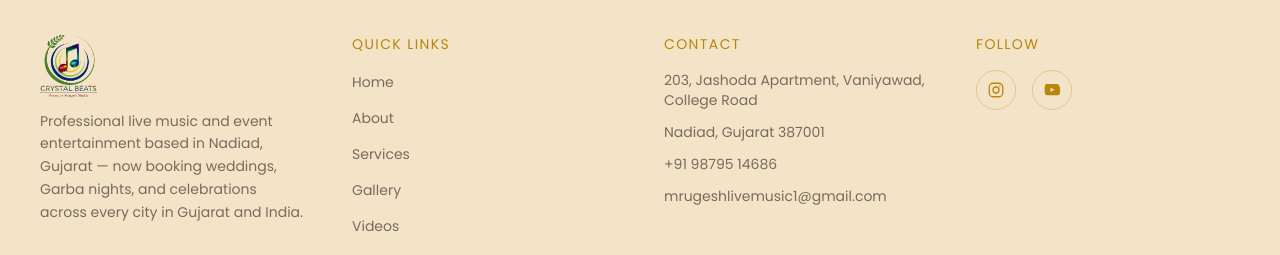
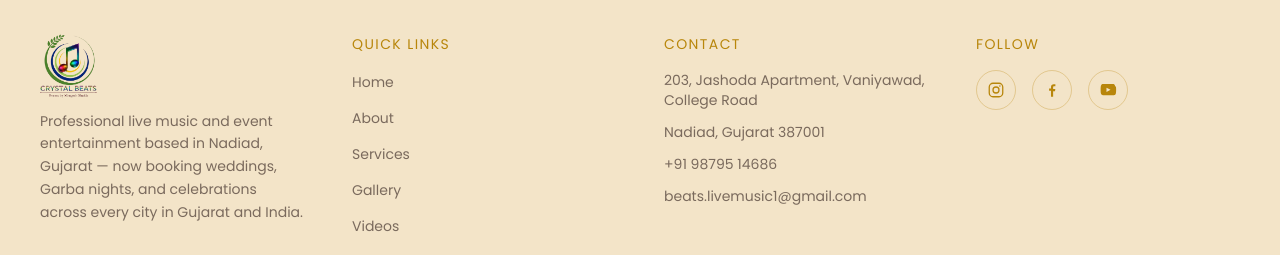
Before and after one commit to raiankit4999-stack/-mrugeshlivemusic1.com, a Next.js app: page /blog in a window 1280 px wide. Shown: the part 2723-2978 px from the top of the page. Built offline with nearby package versions, Linux system fonts and the light colour scheme.

Commit message:
Update contact email, Instagram handle, Facebook page, and review brand text

```diff
--- a/src/components/layout/Footer.tsx
+++ b/src/components/layout/Footer.tsx
@@ -11,6 +11,14 @@ function InstagramIcon() {
       <rect x="3" y="3" width="18" height="18" rx="5" />
       <circle cx="12" cy="12" r="4" />
       <circle cx="17.2" cy="6.8" r="1" fill="currentColor" stroke="none" />
+    </svg>
+  );
+}
+
+function FacebookIcon() {
+  return (
+    <svg viewBox="0 0 24 24" fill="currentColor" className="h-[18px] w-[18px]">
+      <path d="M13.5 21v-7.5h2.5l.4-3H13.5V8.4c0-.87.24-1.46 1.49-1.46H16.5V4.3c-.26-.03-1.15-.11-2.19-.11-2.17 0-3.66 1.32-3.66 3.75v2.09H8.15v3h2.5V21h2.85z" />
     </svg>
   );
 }
@@ -109,6 +117,15 @@ export default function Footer() {
               <InstagramIcon />
             </a>
             <a
+              href={siteConfig.social.facebook}
+              target="_blank"
+              rel="noopener noreferrer"
+              aria-label="Facebook"
+              className="flex h-10 w-10 items-center justify-center rounded-full border border-gold/30 text-gold hover:bg-gold hover:text-ink transition-colors"
+            >
+              <FacebookIcon />
+            </a>
+            <a
               href={siteConfig.social.youtube}
               target="_blank"
               rel="noopener noreferrer"
--- a/src/data/siteConfig.json
+++ b/src/data/siteConfig.json
@@ -8,7 +8,7 @@
   "phone": "+919879514686",
   "phoneDisplay": "+91 98795 14686",
   "whatsappNumber": "919879514686",
-  "email": "mrugeshlivemusic1@gmail.com",
+  "email": "beats.livemusic1@gmail.com",
   "address": {
     "line1": "203, Jashoda Apartment",
     "line2": "Vaniyawad, College Road",
@@ -20,7 +20,8 @@
   "mapEmbedUrl": "https://www.google.com/maps?q=203%2C%20Jashoda%20Apartment%2C%20Vaniyawad%2C%20College%20Road%2C%20Nadiad%2C%20Gujarat%20387001&output=embed",
   "mapLinkUrl": "https://www.google.com/maps/search/?api=1&query=203+Jashoda+Apartment+Vaniyawad+College+Road+Nadiad+Gujarat+387001",
   "social": {
-    "instagram": "https://www.instagram.com/mrugesh_beats/",
+    "instagram": "https://www.instagram.com/The.crystalbeats/",
+    "facebook": "https://www.facebook.com/share/1DTR2cU6s8/",
     "youtube": "https://www.youtube.com/@mrugesh_beats"
   },
   "heroVideoUrl": "",
--- a/src/data/testimonials.json
+++ b/src/data/testimonials.json
@@ -18,13 +18,13 @@
     "name": "Prem Patel",
     "role": "Google Review — Garba Night",
     "rating": 5,
-    "quote": "Today was fun, man… Garba is like Mrugesh Beats."
+    "quote": "Today was fun, man… Garba is like Crystal Beats."
   },
   {
     "id": "t4",
     "name": "Pandit Ajit",
     "role": "Google Review — Wedding & Vedic Ceremony",
     "rating": 5,
-    "quote": "My best experience on my family's wedding was Garba and Vedic wedding songs. From my experience, I am 100% sure that Mrugesh Beats is the best for our area to make the event memorable."
+    "quote": "My best experience on my family's wedding was Garba and Vedic wedding songs. From my experience, I am 100% sure that Crystal Beats is the best for our area to make the event memorable."
   }
 ]
```
Also changed, not shown: public/llms.txt.
